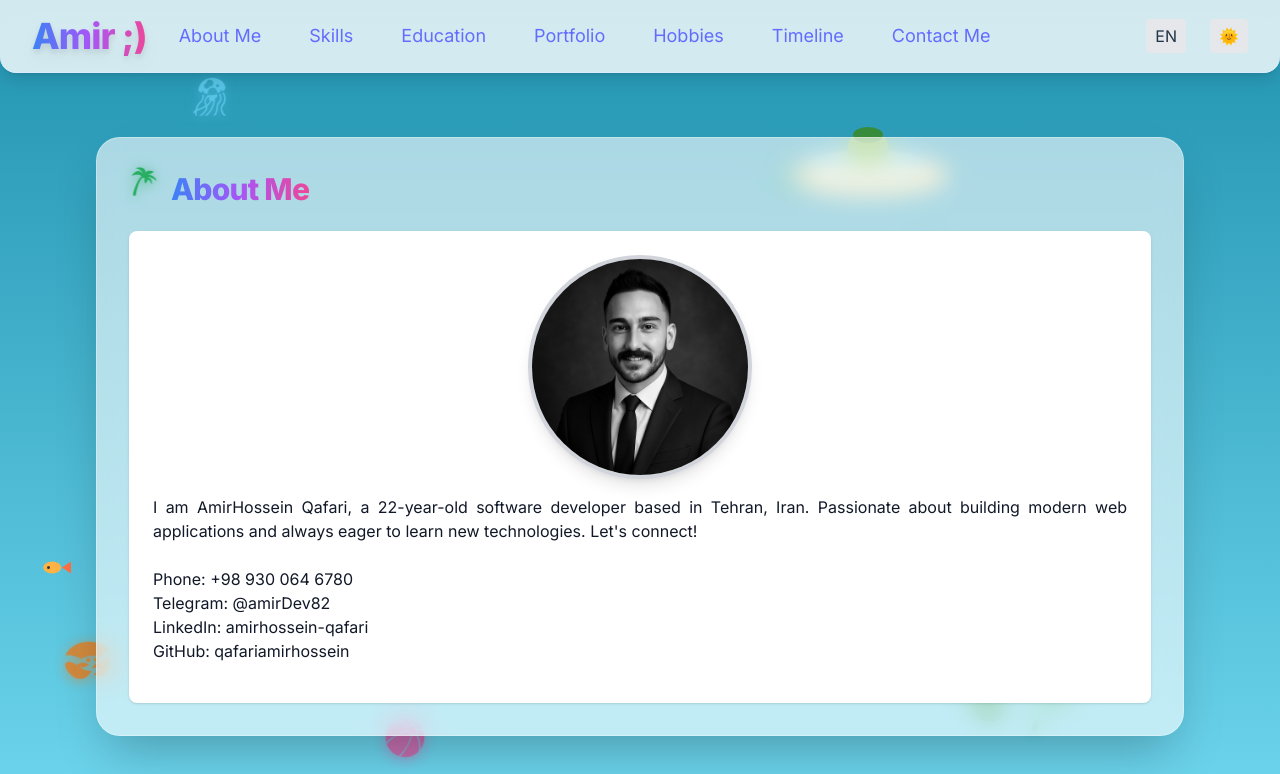
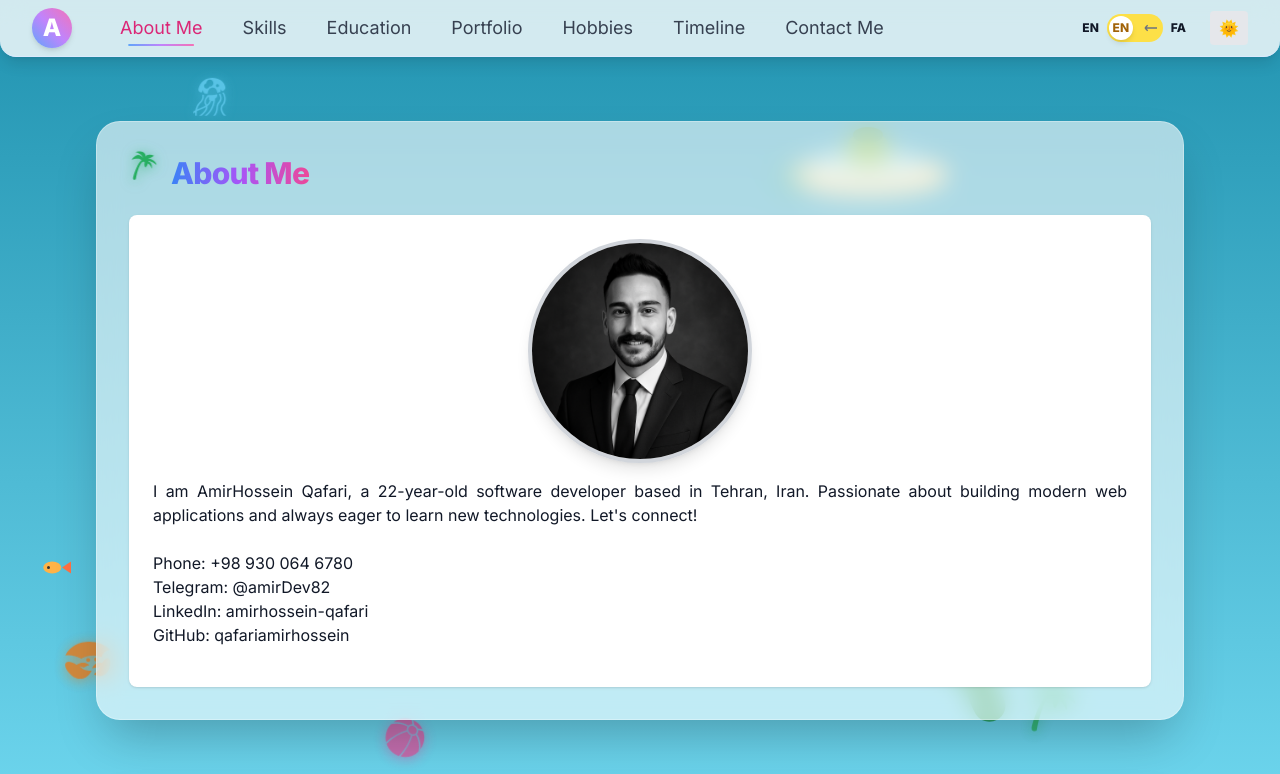
Before and after one commit to qafariamirhossein/modern-resume, a React (Vite) app: page / in a window 1280 px wide. Shown: the top 774 px of the page. Built offline with nearby package versions, Linux system fonts and the light colour scheme.

Commit message:
Enhanced the header

```diff
--- a/src/assets/Header.tsx
+++ b/src/assets/Header.tsx
@@ -1,17 +1,23 @@
 import { useTranslation } from 'react-i18next';
 import ThemeSwitcher from './ThemeSwitcher';
 import LangSwitcher from './LangSwitcher';
-import { useState } from 'react';
+import { useState, useEffect } from 'react';
 
-function Nav({ mobile = false, onClick }: { mobile?: boolean; onClick?: () => void }) {
+function Logo() {
+  return (
+    <div className="flex items-center justify-center w-10 h-10 rounded-full bg-gradient-to-tr from-blue-400 via-purple-400 to-pink-400 shadow-md mr-2">
+      <span className="text-white text-2xl font-bold select-none">A</span>
+    </div>
+  );
+}
+
+function Nav({ mobile = false, onClick, activeId }: { mobile?: boolean; onClick?: () => void; activeId?: string }) {
   const { t } = useTranslation();
   const navItems = [
     { id: 'about', label: t('about') },
     { id: 'skills', label: t('skills') },
     { id: 'education', label: t('education') },
     { id: 'portfolio', label: t('portfolio.label') },
-    // { id: 'testimonials', label: t('testimonials_section') },
-    // { id: 'awards', label: t('awards_section') },
     { id: 'hobbies', label: t('hobbies_section') },
     { id: 'timeline', label: t('timeline_section') },
     { id: 'contact', label: t('contact') },
@@ -20,18 +26,25 @@ function Nav({ mobile = false, onClick }: { mobile?: boolean; onClick?: () => vo
     <nav
       className={
         mobile
-          ? 'flex flex-col gap-4 items-center bg-white dark:bg-gray-900 rounded-xl shadow-lg p-6 mt-4'
-          : 'flex flex-wrap gap-4 md:gap-6 lg:gap-8 items-center justify-center'
+          ? 'flex flex-col gap-4 items-center bg-white dark:bg-gray-900 rounded-xl shadow-lg p-6 mt-4 animate-slide-down'
+          : 'flex flex-nowrap gap-2 md:gap-6 items-center justify-center overflow-x-auto scrollbar-thin scrollbar-thumb-blue-200 dark:scrollbar-thumb-gray-700 px-1 md:px-0'
       }
     >
       {navItems.map(item => (
         <a
           key={item.id}
           href={`#${item.id}`}
-          className="hover:text-pink-500 text-base md:text-lg font-medium transition-colors duration-200 px-2 py-1 rounded-lg hover:bg-blue-100 dark:hover:bg-gray-700"
+          className={`relative hover:text-pink-500 text-base md:text-lg font-medium transition-colors duration-200 px-2 py-1 rounded-lg hover:bg-blue-100 dark:hover:bg-gray-700 focus:outline-none focus-visible:ring-2 focus-visible:ring-pink-400 ${
+            activeId === item.id
+              ? 'text-pink-600 dark:text-pink-400 font-bold'
+              : 'text-gray-700 dark:text-gray-200'
+          }`}
           onClick={onClick}
         >
           {item.label}
+          {activeId === item.id && (
+            <span className="absolute left-1/2 -translate-x-1/2 bottom-0 w-2/3 h-0.5 bg-gradient-to-r from-blue-400 via-purple-400 to-pink-400 rounded-full"></span>
+          )}
         </a>
       ))}
     </nav>
@@ -41,18 +54,47 @@ function Nav({ mobile = false, onClick }: { mobile?: boolean; onClick?: () => vo
 export default function Header() {
   const { t } = useTranslation();
   const [menuOpen, setMenuOpen] = useState(false);
+  const [activeId, setActiveId] = useState('about');
+
+  // Highlight nav item based on scroll position
+  useEffect(() => {
+    const handleScroll = () => {
+      const sections = [
+        'about',
+        'skills',
+        'education',
+        'portfolio',
+        'hobbies',
+        'timeline',
+        'contact',
+      ];
+      let found = 'about';
+      for (const id of sections) {
+        const el = document.getElementById(id);
+        if (el && window.scrollY + 80 >= el.offsetTop) {
+          found = id;
+        }
+      }
+      setActiveId(found);
+    };
+    window.addEventListener('scroll', handleScroll, { passive: true });
+    return () => window.removeEventListener('scroll', handleScroll);
+  }, []);
+
   return (
-    <header className="w-full shadow-lg bg-white/80 dark:bg-gray-900/80 sticky top-0 z-30 backdrop-blur-md rounded-b-2xl px-2 md:px-8 py-4 flex flex-col md:flex-row items-center justify-between gap-4 md:gap-0 animate-fade-in border-b border-blue-100 dark:border-gray-800">
-      <div className="flex flex-col md:flex-row items-center gap-2 md:gap-6 w-full md:w-auto">
-        <h1 className="text-3xl md:text-4xl font-extrabold tracking-tight bg-gradient-to-r from-blue-500 via-purple-500 to-pink-500 bg-clip-text text-transparent drop-shadow-lg">
+    <header className="w-full shadow-lg bg-white/80 dark:bg-gray-900/80 sticky top-0 z-30 backdrop-blur-md rounded-b-2xl px-2 md:px-8 py-2 flex flex-col md:flex-row items-center justify-between gap-2 md:gap-0 animate-fade-in border-b border-blue-100 dark:border-gray-800">
+      <div className="flex items-center gap-2 md:gap-4 w-full md:w-auto flex-row ltr:flex-row rtl:flex-row-reverse">
+        <Logo />
+        {/* <h1 className="text-2xl md:text-3xl font-extrabold tracking-tight bg-gradient-to-r from-blue-500 via-purple-500 to-pink-500 bg-clip-text text-transparent drop-shadow-lg select-none">
           {t('welcome')}
-        </h1>
+        </h1> */}
         {/* Desktop Nav */}
-        <div className="hidden md:block">
-          <Nav />
+        <div className="hidden md:block ltr:ml-4 rtl:mr-4">
+          <Nav activeId={activeId} />
         </div>
       </div>
-      <div className="flex items-center gap-2 md:gap-4">
+      {/* Always show switchers on the right/left depending on direction */}
+      <div className="flex items-center gap-2 md:gap-4 ltr:ml-auto rtl:mr-auto">
         <LangSwitcher />
         <ThemeSwitcher />
         {/* Hamburger Icon for Mobile */}
@@ -76,10 +118,17 @@ export default function Header() {
       </div>
       {/* Mobile Nav Dropdown */}
       {menuOpen && (
-        <div className="md:hidden absolute top-full left-0 w-full flex justify-center z-40">
-          <Nav mobile onClick={() => setMenuOpen(false)} />
+        <div className="md:hidden absolute top-full ltr:left-0 rtl:right-0 w-full flex justify-center z-40 animate-slide-down">
+          <Nav mobile onClick={() => setMenuOpen(false)} activeId={activeId} />
         </div>
       )}
+      <style>{`
+        @keyframes slide-down {
+          from { opacity: 0; transform: translateY(-10px); }
+          to { opacity: 1; transform: translateY(0); }
+        }
+        .animate-slide-down { animation: slide-down 0.25s ease; }
+      `}</style>
     </header>
   );
 }
--- a/src/assets/LangSwitcher.tsx
+++ b/src/assets/LangSwitcher.tsx
@@ -1,14 +1,64 @@
 import { useTranslation } from 'react-i18next';
+import { useEffect, useState } from 'react';
 
 export default function LangSwitcher() {
   const { i18n } = useTranslation();
+  const isFa = i18n.language === 'fa';
+  const [theme, setTheme] = useState(
+    window.matchMedia('(prefers-color-scheme: dark)').matches ? 'dark' : 'light'
+  );
+
+  useEffect(() => {
+    const listener = (e: MediaQueryListEvent) => setTheme(e.matches ? 'dark' : 'light');
+    const mq = window.matchMedia('(prefers-color-scheme: dark)');
+    mq.addEventListener('change', listener);
+    return () => mq.removeEventListener('change', listener);
+  }, []);
+
   const toggleLang = () => {
-    i18n.changeLanguage(i18n.language === 'en' ? 'fa' : 'en');
-    document.documentElement.dir = i18n.language === 'fa' ? 'rtl' : 'ltr';
+    i18n.changeLanguage(isFa ? 'en' : 'fa');
+    document.documentElement.dir = isFa ? 'ltr' : 'rtl';
   };
+
+  // Icons
+  const Sun = () => (
+    <svg className="w-4 h-4 text-yellow-400" fill="none" stroke="currentColor" strokeWidth="2" viewBox="0 0 24 24"><circle cx="12" cy="12" r="5"/><path d="M12 1v2m0 18v2m11-11h-2M3 12H1m16.95 7.07l-1.41-1.41M6.34 6.34L4.93 4.93m12.02 0l-1.41 1.41M6.34 17.66l-1.41 1.41"/></svg>
+  );
+  const Moon = () => (
+    <svg className="w-4 h-4 text-blue-400" fill="none" stroke="currentColor" strokeWidth="2" viewBox="0 0 24 24"><path d="M21 12.79A9 9 0 1111.21 3a7 7 0 109.79 9.79z"/></svg>
+  );
+  const Ltr = () => (
+    <svg className="w-4 h-4 text-gray-500" fill="none" stroke="currentColor" strokeWidth="2" viewBox="0 0 24 24"><path d="M3 12h18M3 12l4-4m-4 4l4 4"/></svg>
+  );
+  const Rtl = () => (
+    <svg className="w-4 h-4 text-gray-500" fill="none" stroke="currentColor" strokeWidth="2" viewBox="0 0 24 24"><path d="M21 12H3m18 0l-4-4m4 4l-4 4"/></svg>
+  );
+
   return (
-    <button onClick={toggleLang} className="ml-2 px-2 py-1 rounded bg-gray-200 dark:bg-gray-700">
-      {i18n.language === 'en' ? 'FA' : 'EN'}
-    </button>
+    <label className="flex items-center cursor-pointer ml-2 group" title={isFa ? 'Switch to English (LTR)' : 'تغییر به فارسی (RTL)'}>
+      <span className="mr-2 font-bold text-xs select-none text-gray-900 dark:text-gray-100">EN</span>
+      <div className="relative flex items-center">
+        <input
+          type="checkbox"
+          checked={isFa}
+          onChange={toggleLang}
+          className="sr-only peer"
+          aria-label={isFa ? 'Switch to English (LTR)' : 'تغییر به فارسی (RTL)'}
+        />
+        <div className={`w-14 h-7 rounded-full transition-colors duration-300 flex items-center px-1
+          ${isFa ? 'bg-blue-400 dark:bg-blue-700' : 'bg-yellow-300 dark:bg-yellow-600'}`}
+        >
+          <span className="mr-1">{theme === 'dark' ? <Moon /> : <Sun />}</span>
+          <span className="ml-auto">{isFa ? <Rtl /> : <Ltr />}</span>
+        </div>
+        <div className={`absolute top-0.5 left-0.5 w-6 h-6 rounded-full shadow-md transition-transform duration-300 bg-white dark:bg-gray-800
+          peer-checked:translate-x-7 flex items-center justify-center text-xs font-bold select-none
+          ${isFa ? 'text-blue-700' : 'text-yellow-700'}`}
+        >
+          {isFa ? 'FA' : 'EN'}
+        </div>
+      </div>
+      <span className="ml-2 font-bold text-xs select-none text-gray-900 dark:text-gray-100">FA</span>
+    </label>
   );
 }
```
